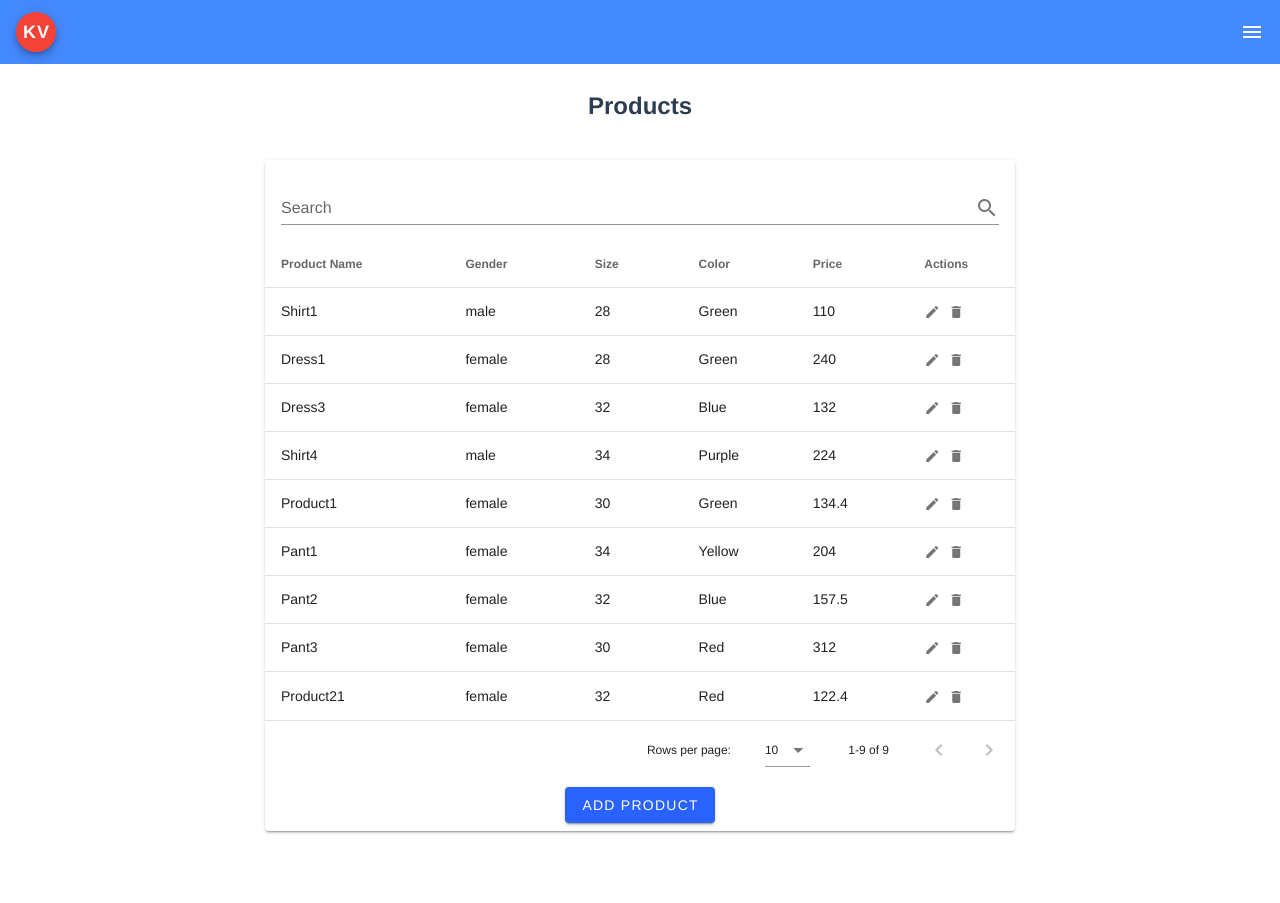
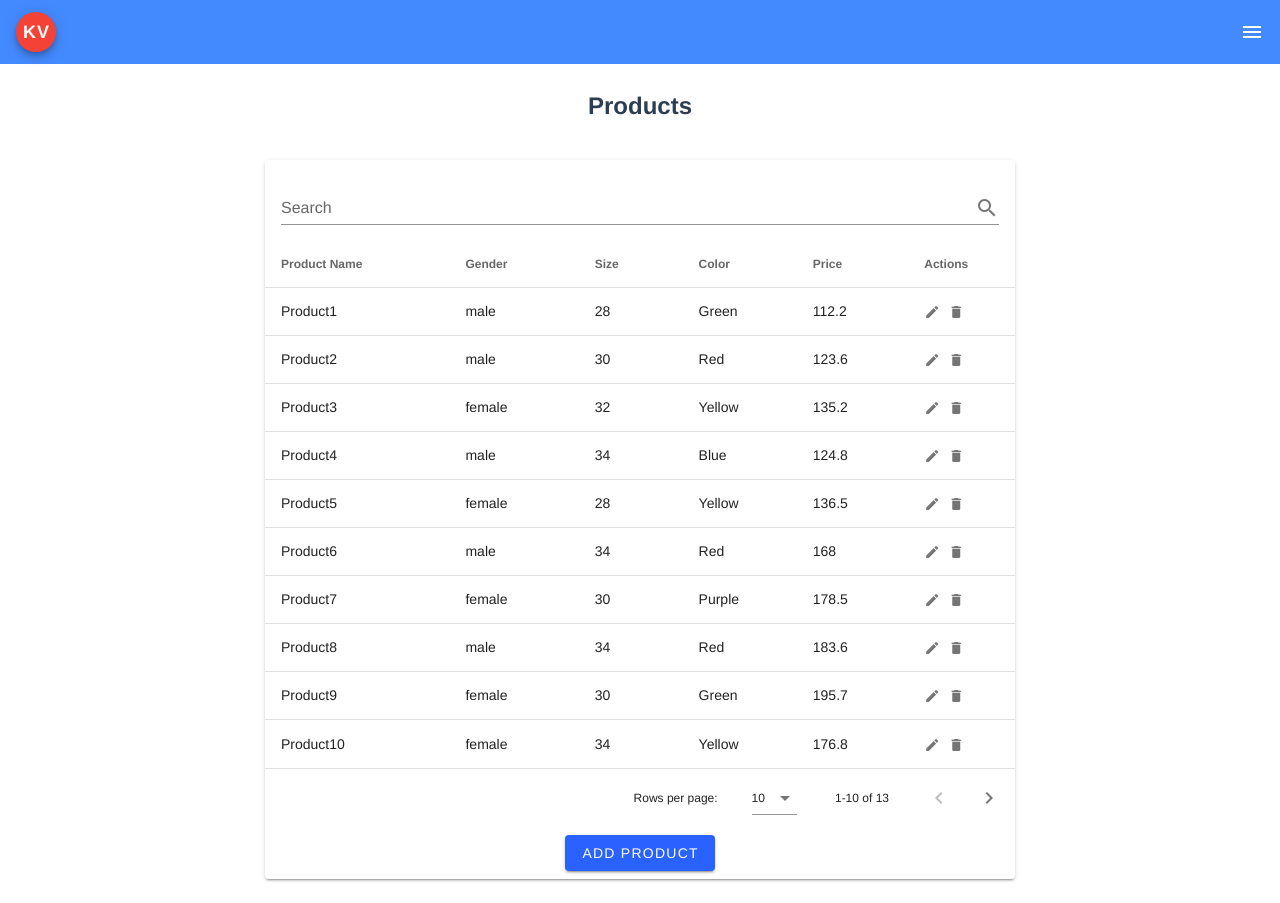
Before and after one commit to kajol-vish/retail-place, a Vue app: page /products in a window 1280 px wide. Before the commit the page ends 855 px from the top, so only its background shows below. Built offline with nearby package versions, Linux system fonts and the light colour scheme; no server answers; data requests are answered from the project's data file.

Commit message:
Some bugs fixed and Code improved

```diff
--- a/src/components/NavComponents/Inventory/Products/ProductForm/AddProductComponent.vue
+++ b/src/components/NavComponents/Inventory/Products/ProductForm/AddProductComponent.vue
@@ -10,90 +10,9 @@
           v-model="$store.state.tab"
           class="d-flex justify-center py-10 px-10"
         >
-          <v-form ref="form" @submit.prevent="submit">
-            <v-tab-item
-              transition="fade-transition"
-              class="tabitem elevation-4 px-10 py-10"
-            >
-              <v-text-field
-                type="input"
-                label="Product Name"
-                mandatory
-                v-model="$store.state.productName"
-                :disabled="!$store.state.productNameSwitch"
-              ></v-text-field>
-              <v-select
-                label="Size"
-                required
-                :items="$store.state.options"
-                v-model="$store.state.productSize"
-                :value="$store.state.options"
-                :disabled="!$store.state.productSizeSwitch"
-              ></v-select>
-              <v-label class="ml-0 pl-0">
-                <span>Please Select a Gender</span>
-              </v-label>
-              <v-radio-group
-                v-model="$store.state.radioValue"
-                mandatory
-                row
-                :disabled="!$store.state.GenderSwitch"
-              >
-                <v-radio label="Male" value="male"></v-radio>
-                <v-radio label="Female" value="female"></v-radio>
-              </v-radio-group>
-              <v-select
-                label="Color"
-                required
-                :items="$store.state.colors"
-                v-model="$store.state.productColor"
-                :disabled="!$store.state.productColorSwitch"
-              ></v-select>
-            </v-tab-item>
-            <v-tab-item
-              transition="fade-transition"
-              class="tabitem elevation-4 px-10 py-10"
-            >
-              <v-text-field
-                label="Price"
-                required
-                class="pt-10"
-                v-model="$store.state.productPrice"
-                :disabled="!$store.state.productPriceSwitch"
-              ></v-text-field>
-              <v-text-field
-                label="Tax"
-                required
-                v-model="$store.state.productTax"
-                :disabled="!$store.state.productTaxSwitch"
-                class="mb-10"
-              ></v-text-field>
-              <router-link to="/products" class="button">
-                <v-btn class="blue accent-2 white--text" @click="clearProduct"
-                  >Cancel</v-btn
-                >
-              </router-link>
-              <router-link
-                to="/products"
-                class="button"
-                v-if="$store.state.addButtonToggle"
-              >
-                <v-btn
-                  type="submit"
-                  @click="submit"
-                  class="blue accent-2 white--text"
-                  >Submit</v-btn
-                >
-              </router-link>
-              <router-link to="/products" class="button" v-else>
-                <v-btn
-                  type="update"
-                  @click="update"
-                  class="blue accent-2 white--text"
-                  >Update</v-btn
-                >
-              </router-link>
-            </v-tab-item>
+          <v-form>
+            <InfoDetailsForm />
+           <PriceDetailsForm />
           </v-form>
         </v-tabs-items>
       </v-col>
@@ -105,37 +24,17 @@
 import { Vue, Component } from "vue-property-decorator";
 import store from "@/store";
 import axios from "axios";
+import InfoDetailsForm from "./InfoDetailsForm.vue";
+import PriceDetailsForm from "./PriceDetailsForm.vue";
 
 @Component({
   components: {
+    InfoDetailsForm,
+    PriceDetailsForm
   },
 })
 export default class AddProductComponent extends Vue {
-  async submit() {
-    this.$store.state.totalprice =
-      parseInt(this.$store.state.productPrice) +
-      parseInt(this.$store.state.productPrice) *
-        (parseInt(this.$store.state.productTax) / 100);
-    const data = {
-      name: this.$store.state.productName,
-      size: this.$store.state.productSize,
-      gender: this.$store.state.radioValue,
-      color: this.$store.state.productColor,
-      totalprice: this.$store.state.totalprice,
-      price: this.$store.state.productPrice,
-      tax: this.$store.state.productTax,
-    };
-    const response = await axios.post("http://localhost:3000/products", data);
-    console.log(data);
-    this.$store.dispatch("Products");
-  }
 
-  update() {
-    this.$store.dispatch("UpdateProduct");
-  }
-  clearProduct() {
-    this.$store.dispatch("AddProduct");
-  }
 }
 </script>
 <style scoped>
--- a/src/components/NavComponents/Inventory/Products/ProductForm/InfoDetailsForm.vue
+++ b/src/components/NavComponents/Inventory/Products/ProductForm/InfoDetailsForm.vue
@@ -1,19 +1,43 @@
 <template>
-  <v-card class="elevation-8" width="700">
-    <v-text-field label="Product Id" required class="pt-10"></v-text-field>
-    <v-text-field label="Product Name" required></v-text-field>
-    <v-select label="Size" required :items="$store.state.options"></v-select>
+  <v-tab-item
+    transition="fade-transition"
+    class="tabitem elevation-4 px-10 py-10"
+  >
+    <v-text-field
+      type="input"
+      label="Product Name"
+      mandatory
+      v-model="$store.state.productName"
+      :disabled="!$store.state.productNameSwitch"
+    ></v-text-field>
+    <v-select
+      label="Size"
+      required
+      :items="$store.state.options"
+      v-model="$store.state.productSize"
+      :value="$store.state.options"
+      :disabled="!$store.state.productSizeSwitch"
+    ></v-select>
     <v-label class="ml-0 pl-0">
       <span>Please Select a Gender</span>
     </v-label>
-    <v-radio-group v-model="$store.state.radio_value" mandatory row>
+    <v-radio-group
+      v-model="$store.state.radioValue"
+      mandatory
+      row
+      :disabled="!$store.state.GenderSwitch"
+    >
       <v-radio label="Male" value="male"></v-radio>
       <v-radio label="Female" value="female"></v-radio>
     </v-radio-group>
-    <v-select label="Color" required :items="$store.state.colors"></v-select>
-    <v-btn>Cancel</v-btn>
-    <v-btn>Submit</v-btn>
-  </v-card>
+    <v-select
+      label="Color"
+      required
+      :items="$store.state.colors"
+      v-model="$store.state.productColor"
+      :disabled="!$store.state.productColorSwitch"
+    ></v-select>
+  </v-tab-item>
 </template>
 
 <script lang="ts">
@@ -22,15 +46,10 @@ import store from "@/store";
 import AddProductPrice from "./AddProductPrice.vue";
 
 @Component({
-  components: {
-  },
+  components: {},
 })
 export default class InfoDetailsForm extends Vue {}
 </script>
 <style scoped>
-.labelgender {
-  left: 0px !important;
-  right: auto !important;
-  position: absolute !important;
-}
+
 </style>
--- a/src/components/NavComponents/Reports/ReportsTools/ReportsToolComponent.vue
+++ b/src/components/NavComponents/Reports/ReportsTools/ReportsToolComponent.vue
@@ -74,7 +74,7 @@ import axios from "axios";
 @Component({})
 export default class ReportsToolComponent extends Vue {
   serial = 0;
-  created(){
+mounted(){
     this.$store.dispatch('getCartData')
   }
 }
--- a/src/db/db.json
+++ b/src/db/db.json
@@ -141,98 +141,134 @@
   ],
   "products": [
     {
-      "name": "Shirt1",
+      "name": "Product1",
       "size": "28",
       "gender": "male",
       "color": "Green",
-      "totalprice": 110,
-      "price": "100",
-      "tax": "10",
-      "id": 1,
-      "units": 30
+      "totalprice": 112.2,
+      "price": "110",
+      "tax": "2",
+      "id": 1
     },
     {
-      "name": "Dress1",
+      "name": "Product2",
+      "size": "30",
+      "gender": "male",
+      "color": "Red",
+      "totalprice": 123.6,
+      "price": "120",
+      "tax": "3",
+      "id": 2
+    },
+    {
+      "name": "Product3",
+      "size": "32",
+      "gender": "female",
+      "color": "Yellow",
+      "totalprice": 135.2,
+      "price": "130",
+      "tax": "4",
+      "id": 3
+    },
+    {
+      "name": "Product4",
+      "size": "34",
+      "gender": "male",
+      "color": "Blue",
+      "totalprice": 124.8,
+      "price": "120",
+      "tax": "4",
+      "id": 4
+    },
+    {
+      "name": "Product5",
       "size": "28",
       "gender": "female",
-      "color": "Green",
-      "totalprice": 240,
-      "price": "200",
-      "tax": "20",
-      "id": 2,
-      "units": 30
+      "color": "Yellow",
+      "totalprice": 136.5,
+      "price": "130",
+      "tax": "5",
+      "id": 5
     },
     {
-      "name": "Dress3",
+      "name": "Product6",
+      "size": "34",
+      "gender": "male",
+      "color": "Red",
+      "totalprice": 168,
+      "price": "160",
+      "tax": "5",
+      "id": 6
+    },
+    {
+      "name": "Product7",
+      "size": "30",
+      "gender": "female",
+      "color": "Purple",
+      "totalprice": 178.5,
+      "price": "170",
+      "tax": "5",
+      "id": 7
+    },
+    {
+      "name": "Product8",
+      "size": "34",
+      "gender": "male",
+      "color": "Red",
+      "totalprice": 183.6,
+      "price": "180",
+      "tax": "2",
+      "id": 8
+    },
+    {
+      "name": "Product9",
+      "size": "30",
+      "gender": "female",
+      "color": "Green",
+      "totalprice": 195.7,
+      "price": "190",
+      "tax": "3",
+      "id": 9
+    },
+    {
+      "name": "Product10",
+      "size": "34",
+      "gender": "female",
+      "color": "Yellow",
+      "totalprice": 176.8,
+      "price": "170",
+      "tax": "4",
+      "id": 10
+    },
+    {
+      "name": "Product 13",
       "size": "32",
       "gender": "female",
       "color": "Blue",
-      "totalprice": 132,
-      "price": "100",
-      "tax": "32",
-      "id": 6,
-      "units": 30
-    },
-    {
-      "name": "Shirt4",
-      "size": "34",
-      "gender": "male",
-      "color": "Purple",
-      "totalprice": 224,
-      "price": "200",
-      "tax": "12",
-      "id": 7,
-      "units": 30
-    },
-    {
-      "name": "Product1",
-      "size": "30",
-      "gender": "female",
-      "color": "Green",
-      "totalprice": 134.4,
-      "price": "120",
-      "tax": "12",
-      "id": 8
-    },
-    {
-      "name": "Pant1",
-      "size": "34",
-      "gender": "female",
-      "color": "Yellow",
-      "totalprice": 204,
-      "price": "200",
-      "tax": "2",
-      "id": 9
-    },
-    {
-      "name": "Pant2",
-      "size": "32",
-      "gender": "female",
-      "color": "Blue",
-      "totalprice": 157.5,
-      "price": "150",
-      "tax": "5",
-      "id": 10
-    },
-    {
-      "name": "Pant3",
-      "size": "30",
-      "gender": "female",
-      "color": "Red",
-      "totalprice": 312,
-      "price": "300",
+      "totalprice": 260,
+      "price": "250",
       "tax": "4",
       "id": 11
     },
     {
-      "name": "Product21",
-      "size": "32",
+      "name": "Product14",
+      "size": "30",
+      "gender": "male",
+      "color": "Blue",
+      "totalprice": 312,
+      "price": "300",
+      "tax": "4",
+      "id": 12
+    },
+    {
+      "name": "Product15",
+      "size": "30",
       "gender": "female",
-      "color": "Red",
-      "totalprice": 122.4,
-      "price": "120",
-      "tax": "2",
-      "id": 12
+      "color": "Blue",
+      "totalprice": 309,
+      "price": "300",
+      "tax": "3",
+      "id": 13
     }
   ],
   "cartData": [],
@@ -303,6 +339,33 @@
       "unit": 1,
       "timestamp": 1645594917870,
       "dateTime": "23-2-2022 11:11:57"
+    },
+    {
+      "name": "Dress3",
+      "size": "32",
+      "gender": "female",
+      "color": "Blue",
+      "totalprice": 100,
+      "price": "100",
+      "tax": "32",
+      "id": 6,
+      "units": 30,
+      "unit": 1,
+      "timestamp": 1645642455652,
+      "dateTime": "24-2-2022 0:24:15"
+    },
+    {
+      "name": "Product4",
+      "size": "34",
+      "gender": "male",
+      "color": "Blue",
+      "totalprice": 120,
+      "price": "120",
+      "tax": "4",
+      "id": 4,
+      "unit": 1,
+      "timestamp": 1645644216037,
+      "dateTime": "24-2-2022 0:53:36"
     }
   ]
 }
```
Also changed, not shown: src/components/NavComponents/Inventory/Products/ProductForm/PriceDetailsForm.vue (+69 -14 lines), src/store/index.ts (+44 -45 lines).
